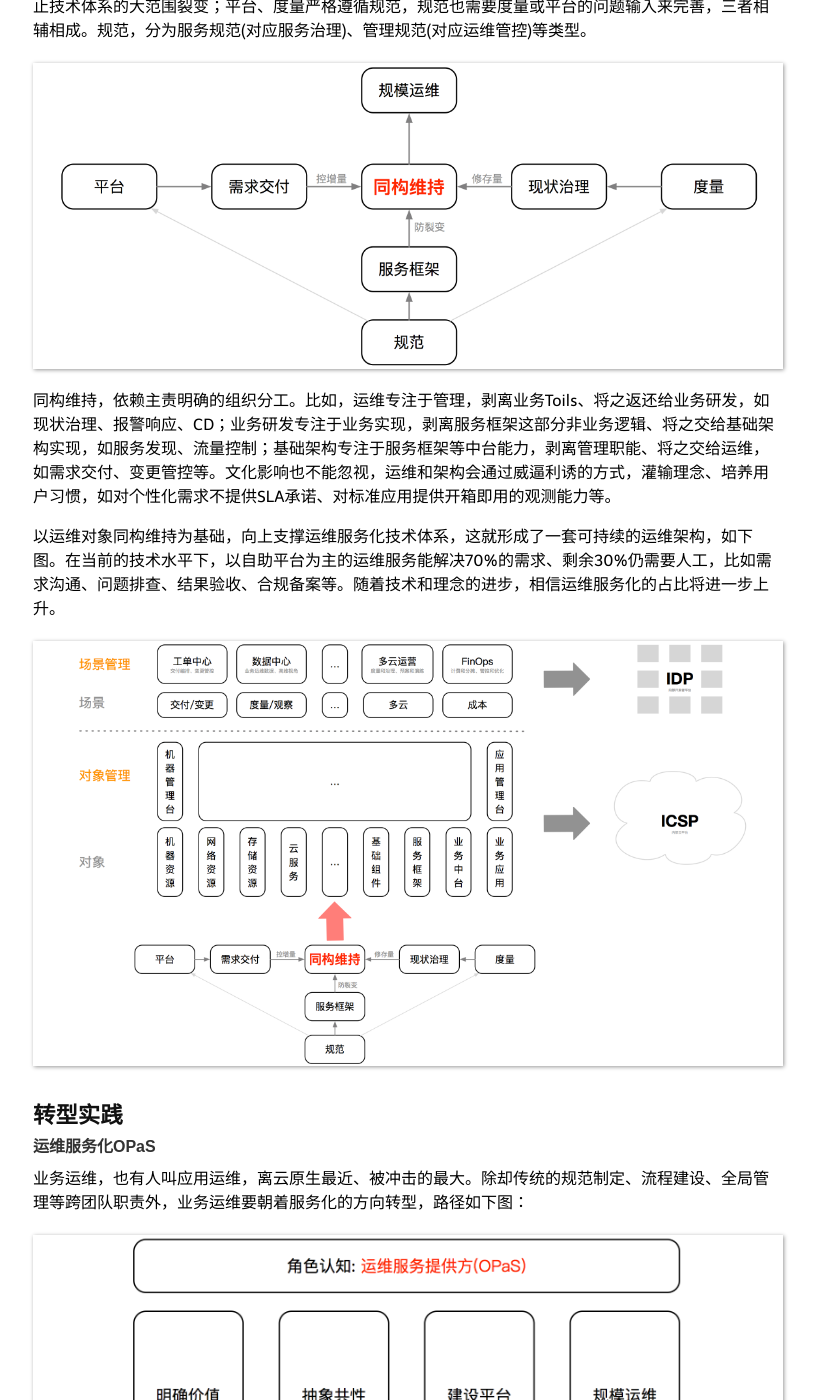
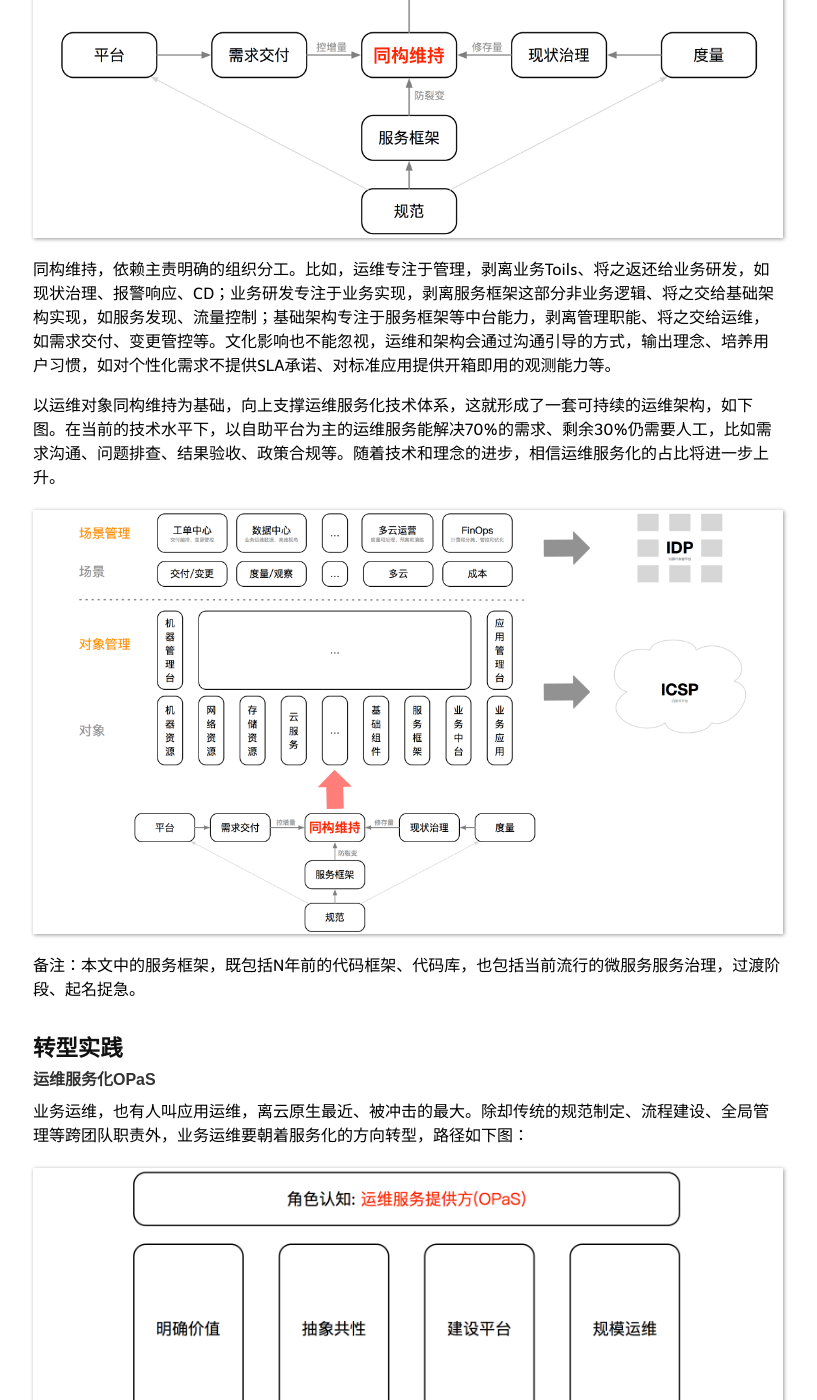
Before and after one commit to niean/niean.github.io, a Jekyll site: the page built from _posts/2022-01-27-op-cn.markdown, in a window 1280 px wide and 1400 px high, scrolled down 4023 px. Shown: the whole window, without its empty margins (232-1049 px from the left). Built offline with Jekyll 4.4.1, drawn with Linux system fonts in a browser that asks for light colours; comment, search, counter and statistics services are not loaded; some of the changed text lies outside the part shown.

Commit message:
opas:修改细节

```diff
--- a/_posts/2020-11-18-finops-ccmp.markdown
+++ b/_posts/2020-11-18-finops-ccmp.markdown
@@ -8,7 +8,7 @@
 ---
 
 ## 导读
-本文主要介绍CH的云成本管理平台(CCMP，Cloud Cost Management Platform)，要点包括：平台架构、计量计费、厂商对账、成本管控等。
+本文主要介绍CH的云成本管理平台(CCMP，Cloud Cost Management Platform)，要点包括：平台架构、计量计费、厂商对账、成本管控等。中间夹杂了必要的场景介绍。
 
 云资源中的资源，主要指IT资源，下文中的资源、IT资源、云产品指的都是云资源。云成本管理平台，下文简称成本管理平台。
 
@@ -61,13 +61,13 @@
 - 业务：商业视角的业务单元、利润中心，基本对应了公司对外提供的产品服务，用于高管、财务等角色
 - 主体：主体对应了企业法人，主要解决财税法等政策问题，用于CEO、法务、财务等角色
 
-![page.png](https://raw.githubusercontent.com/niean/niean.github.io/master/images/20201118/zybcost-fentan.png)
+![page.png](https://raw.githubusercontent.com/niean/niean.github.io/master/images/20201118/zybcost-fentan-moxing.png)
 
 在实际操作中，预单是整个分摊模型的核心(技术视角)，资源只有具备了预单归属、才能做进一步预算和分摊。预单之上还会有部门、用做技术视角的聚合展示，业务之上还会有业务群、用做财务/高管视角的聚合展示，部门、业务群只是特定的视图聚合不是建模核心。
 
 按照上述分摊模型，整理出一个典型的分摊账单、如下图(集群维度太细被聚合掉了)。对于计费项复杂、尚未提炼出用量的资源，使用费用作为用量(对应单价为1)，如其它科目下的专线、安全产品、技术服务费等。
 
-![page.png](https://raw.githubusercontent.com/niean/niean.github.io/master/images/20201118/zybcost-zhangdan.png)
+![page.png](https://raw.githubusercontent.com/niean/niean.github.io/master/images/20201118/zybcost-fentan-zhangdan.png)
 
 
 #### 预算
--- a/_posts/2022-01-27-op-cn.markdown
+++ b/_posts/2022-01-27-op-cn.markdown
@@ -76,11 +76,13 @@
 
 ![pict](https://raw.githubusercontent.com/niean/niean.github.io/master/images/20220127/opas-zhengti-tonggou.png)
 
-同构维持，依赖主责明确的组织分工。比如，运维专注于管理，剥离业务Toils、将之返还给业务研发，如现状治理、报警响应、CD；业务研发专注于业务实现，剥离服务框架这部分非业务逻辑、将之交给基础架构实现，如服务发现、流量控制；基础架构专注于服务框架等中台能力，剥离管理职能、将之交给运维，如需求交付、变更管控等。文化影响也不能忽视，运维和架构会通过威逼利诱的方式，灌输理念、培养用户习惯，如对个性化需求不提供SLA承诺、对标准应用提供开箱即用的观测能力等。
+同构维持，依赖主责明确的组织分工。比如，运维专注于管理，剥离业务Toils、将之返还给业务研发，如现状治理、报警响应、CD；业务研发专注于业务实现，剥离服务框架这部分非业务逻辑、将之交给基础架构实现，如服务发现、流量控制；基础架构专注于服务框架等中台能力，剥离管理职能、将之交给运维，如需求交付、变更管控等。文化影响也不能忽视，运维和架构会通过沟通引导的方式，输出理念、培养用户习惯，如对个性化需求不提供SLA承诺、对标准应用提供开箱即用的观测能力等。
 
-以运维对象同构维持为基础，向上支撑运维服务化技术体系，这就形成了一套可持续的运维架构，如下图。在当前的技术水平下，以自助平台为主的运维服务能解决70%的需求、剩余30%仍需要人工，比如需求沟通、问题排查、结果验收、合规备案等。随着技术和理念的进步，相信运维服务化的占比将进一步上升。
+以运维对象同构维持为基础，向上支撑运维服务化技术体系，这就形成了一套可持续的运维架构，如下图。在当前的技术水平下，以自助平台为主的运维服务能解决70%的需求、剩余30%仍需要人工，比如需求沟通、问题排查、结果验收、政策合规等。随着技术和理念的进步，相信运维服务化的占比将进一步上升。
 
 ![pict](https://raw.githubusercontent.com/niean/niean.github.io/master/images/20220127/opas-zhengti-wentai.png)
+
+备注：本文中的服务框架，既包括N年前的代码框架、代码库，也包括当前流行的微服务服务治理，过渡阶段、起名捉急。
 
 
 ## 转型实践
```
Also changed, not shown: other parts of _posts/2022-01-27-op-cn.markdown (+1 -1 lines), images/20201118/zybcost-fentan-moxing.png (renamed from images/20201118/zybcost-fentan.png), images/20201118/zybcost-fentan-zhangdan.png (renamed from images/20201118/zybcost-zhangdan.png), images/20220127/op-roadmap.png, images/20220127/opas-zhengti-zuzhi.png, 1 other file.
